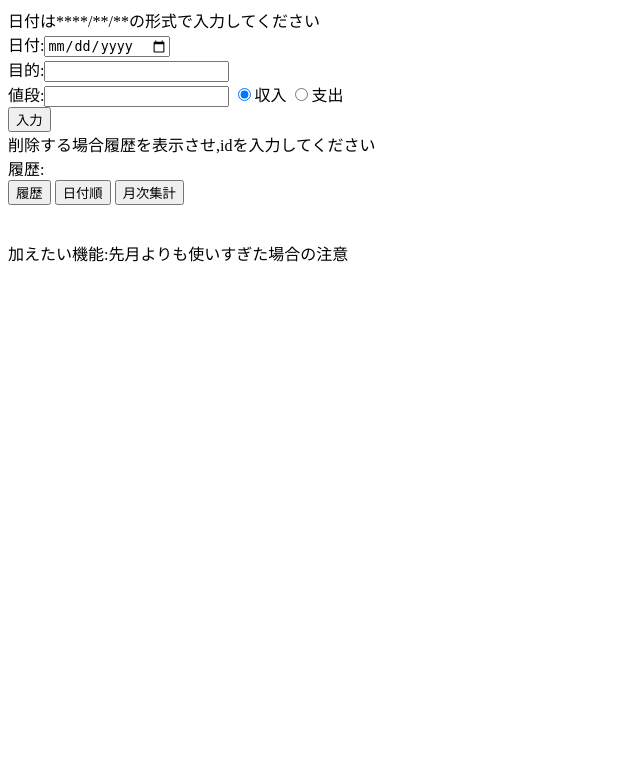
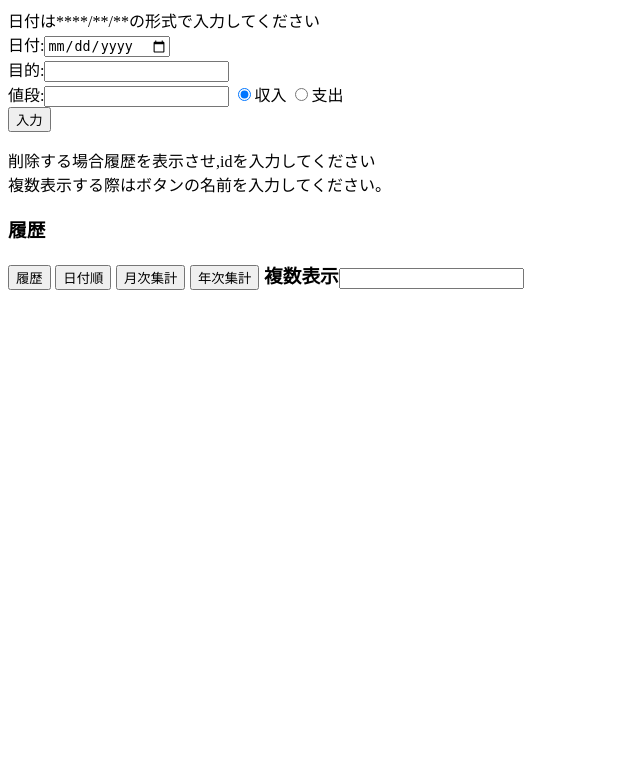
Before and after one commit to zoguti/kakebo, a PHP site: page / in a window 1280 px wide. Shown: the top 780 px of the page, without its empty margins (0-640 px from the left). Run offline with PHP 8.4, Linux system fonts and the light colour scheme.

Commit message:
ボタンなど

```diff
--- a/css/index.css
+++ b/css/index.css
@@ -1,3 +1,37 @@
 #eMsg{
-  color:#f00;
+  color:red;
+  font-size:24px;
 }
+h3{
+  color:blue;
+}
+#form-1{
+  color:blue;
+}
+table{
+  border-collapse:collapse;
+  border: solid 1px blue;
+
+
+}
+table th, table td {
+  border: dashed 1px blue;
+  /*実線 1px 黒*/
+}
+.button {
+  position: relative;
+  display: inline-block;
+  padding: 0.25em 0.5em;
+  text-decoration: none;
+  color: #FFF;
+  background: blue;/*背景色*/
+  border-bottom: solid 2px blue;/*少し濃い目の色に*/
+  border-radius: 4px;/*角の丸み*/
+  box-shadow: inset 0 2px 0 rgba(255,255,255,0.2), 0 2px 2px rgba(0, 0, 0, 0.19);
+  font-weight: bold;
+}
+
+.button:active {
+  border-bottom: solid 2px blue;
+  box-shadow: 0 0 2px rgba(0, 0, 0, 0.30);
+}
--- a/index.php
+++ b/index.php
@@ -1,4 +1,6 @@
 <?php
+
+
 $user='zoguti';
 $password='Kyosuke';
 
@@ -9,6 +11,9 @@ $dsn="mysql:host={$host};dbname={$dbName};charset=utf8";
 
 
 $eMsg="";
+if(!$eMsg){
+  echo "<div id='eMsg'>".$eMsg."</div>";
+}
 
 require_once 'h.php';
 
@@ -90,24 +95,23 @@ require_once 'h.php';
 
 
  ?>
-
  <!DOCTYPE html>
  <html>
    <head>
      <meta charset="utf-8">
      <title>家計簿</title>
-    <link rel="stylesheet" href="/css/index.css">
+
+     <link rel="stylesheet" href="../css/index.css" type="test/css">
    </head>
    <body>
+     <?php
+     echo "<div id='eMsg'>".$eMsg."</div>";
 
+      ?>
+      日付は****/**/**の形式で入力してください<br>
+     <div id="form-1">
+     <form action="index.php" method="post">
 
-    <?php
-      if($eMsg){
-        echo "<div id='eMsg'>".$eMsg."</div>";
-      }
-     ?>
-    <form action="index.php" method="post">
-      日付は****/**/**の形式で入力してください<br>
        日付:<input type="date" name="date" placeholder="2000/01/01"><br>
        目的:<input type="text" name="mokuteki"><br>
        値段:<input type="text" name="nedan">
@@ -116,14 +120,30 @@ require_once 'h.php';
 
        <input type="submit" name="submit" value="入力">
      </form >
+   </div>
      削除する場合履歴を表示させ,idを入力してください<br>
-    履歴:
+     複数表示する際はボタンの名前を入力してください。
+
+     <h3>履歴<h3>
+
+
      <form action="index.php" method="post">
-      <input type="submit" name="rireki" value="履歴">
-      <input type="submit" name="datesort" value="日付順">
-      <input type="submit" name="nitizi" value="月次集計">
+       <input class="button" type="submit" name="rireki" value="履歴">
+       <input class="button" type="submit" name="datesort" value="日付順">
+       <input class="button" type="submit" name="nitizi" value="月次集計">
+       <input class="button" type="submit" name="nenzi" value="年次集計">
+       複数表示<input type="text" name="rock">
      </form>
+
+
+   </body>
+ </html>
+
+
+
+
     <?php
+
     if(isset($_POST['rireki'])) {
       rireki();
     }
@@ -134,19 +154,15 @@ require_once 'h.php';
       nitizi();
 
     }
+    if(isset($_POST['nenzi'])){
+      nenzi();
+    }
+
     if(isset($_POST['delete'])){
       delete();
     }
      ?>
-
-
-
-
-
-
      <br>
      <br>
-     加えたい機能:先月よりも使いすぎた場合の注意
-
   </body>
 </html>
```
Lines whose indentation alone changed are shown as unchanged.
